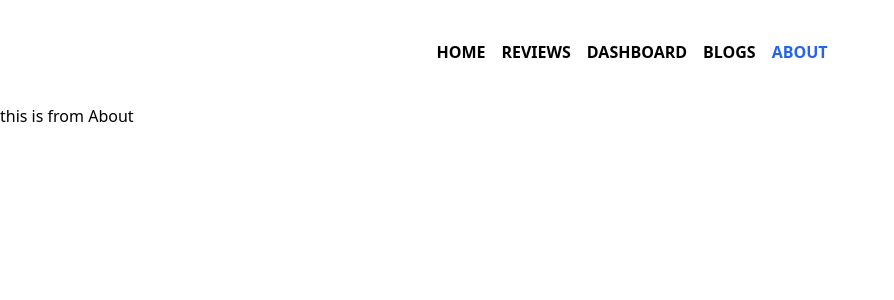
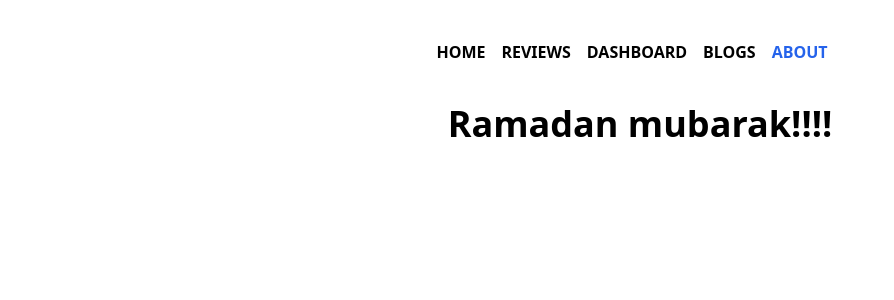
Before and after one commit to shakhawatsalam/review-web-shop, a React (Create React App) app: page /about in a window 1280 px wide. Shown: the top 300 px of the page, without its empty margins (0-894 px from the left). Built offline with nearby package versions, Linux system fonts and the light colour scheme.

Commit message:
deploying

```diff
--- a/src/components/About/About.js
+++ b/src/components/About/About.js
@@ -3,7 +3,7 @@ import React from 'react';
 const About = () => {
     return (
         <div>
-            <h1>this is from About</h1>
+            <h1 className='text-center text-4xl font-extrabold'>Ramadan mubarak!!!!</h1>
         </div>
     );
 };
--- a/src/components/Blogs/Blogs.js
+++ b/src/components/Blogs/Blogs.js
@@ -8,7 +8,7 @@ const Blogs = () => {
       <h1 className='text-5xl mb-5 mt-5 font-bold'>what is semantic tag?</h1>
       <p className='text-4xl'>Semantic tag Gives meaning to the tag. That Browser And the developer can easily Understand. Examples of non-semantic elements: div, span ..the examples of Semantic Elements is : from, table, and article tags.</p>
       <h1 className='text-5xl mb-5 mt-5 font-bold'>Comparison between Inline vs Block</h1>
-            <table class="table-auto">
+      <table className="table-auto">
         <thead>
           <tr>
             <th>Inline</th>
--- a/src/components/Navbar/Navbar.js
+++ b/src/components/Navbar/Navbar.js
@@ -4,6 +4,7 @@ import CustomLink from '../CustomLink/CustomLink';
 import './Navbar.css'
 
 const Navbar = () => {
+
     return (
         <div>
 
--- a/src/components/PageNotFound/PageNotFound.js
+++ b/src/components/PageNotFound/PageNotFound.js
@@ -2,7 +2,7 @@ import React from 'react';
 
 const PageNotFound = () => {
     return (
-        <div className='flex justify-center min-w-full min-h-screen'>
+        <div className='flex justify-center min-w-full min-h-[80vh]'>
             <img src="https://colorlib.com/cdn-cgi/image/quality=80,format=auto,onerror=redirect,metadata=none/wp/wp-content/uploads/sites/2/404-error-page-templates.jpg" alt="" />
         </div>
     );
--- a/src/index.js
+++ b/src/index.js
@@ -1,15 +1,18 @@
 import React from 'react';
-import ReactDOM from 'react-dom';
+// import ReactDOM from 'react-dom';
+import ReactDOMClient from 'react-dom/client';
 import './index.css';
 import App from './App';
 import { BrowserRouter } from 'react-router-dom';
 
-ReactDOM.render(
+const root = ReactDOMClient.createRoot(document.getElementById('root'))
+
+root.render(
 
   <React.StrictMode>
     <BrowserRouter>
       <App />
     </BrowserRouter>
   </React.StrictMode>,
-  document.getElementById('root')
+
 );
```
Also changed, not shown: 2 other files (tests, documents, lock files or other folders). Lines whose indentation alone changed are shown as unchanged.
